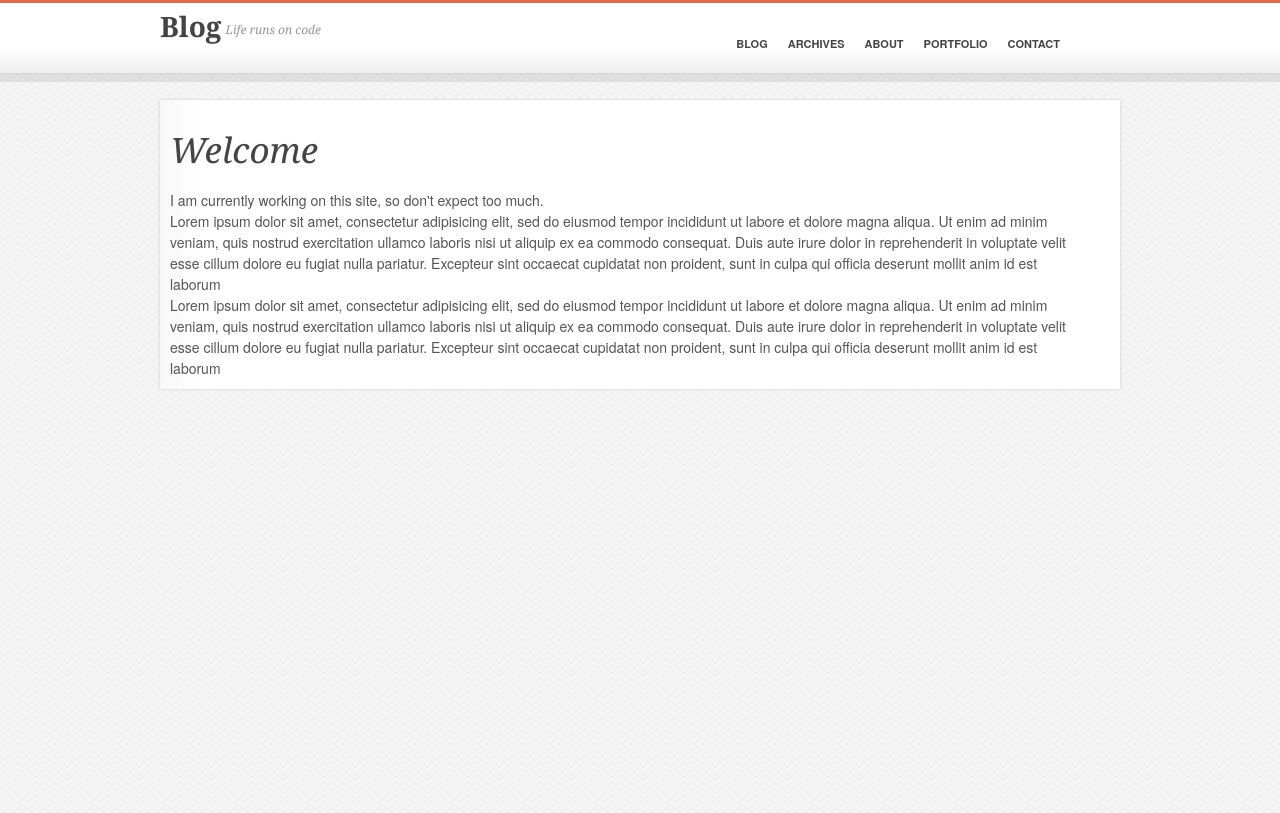
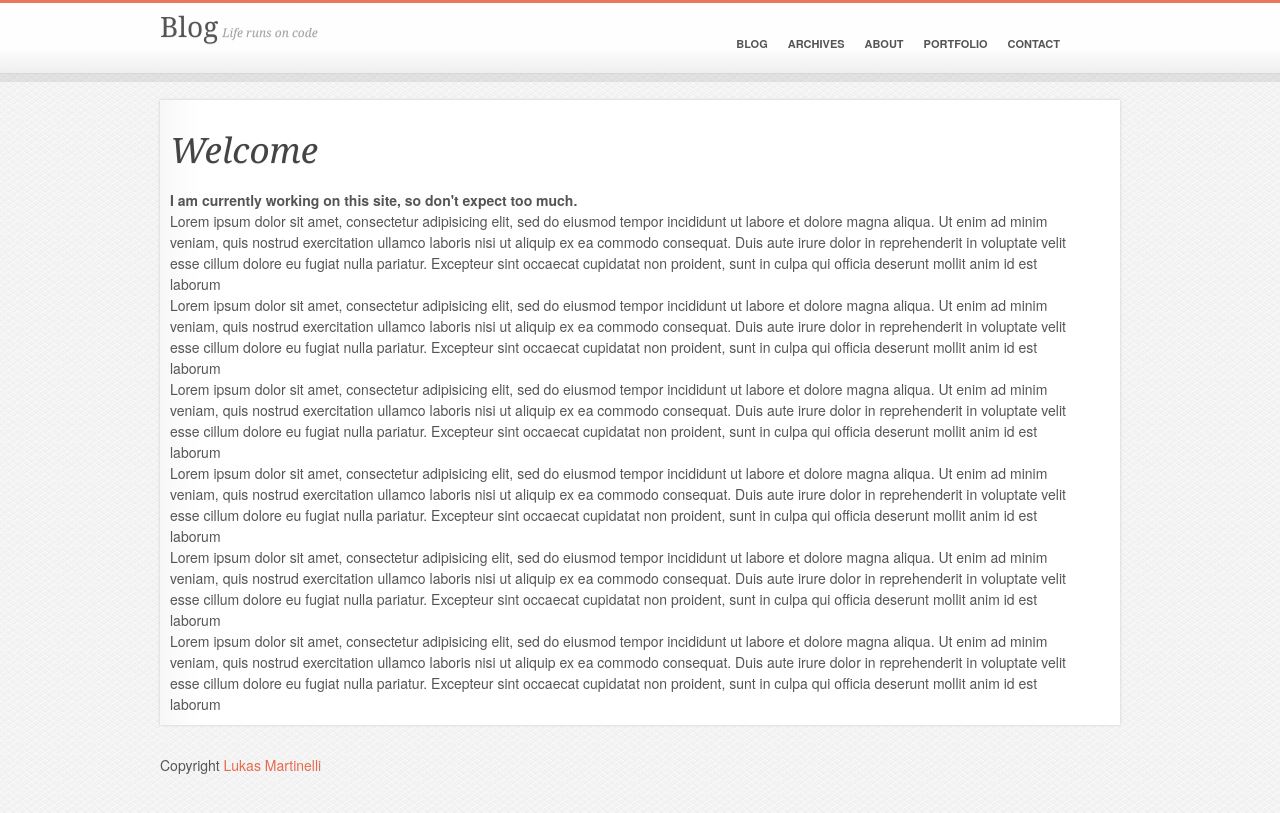
Before and after one commit to lukasmartinelli/lukasmartinelli.github.io, a Jekyll site: the page built from index.html, in a window 1280 px wide. Shown: the top 813 px of the page. Built offline with Jekyll 4.4.1, drawn with Linux system fonts in a browser that asks for light colours; Markdown is read by kramdown in place of the engine named in the settings.

Commit message:
Optimized css and html structure to be cleanr.

```diff
--- a/_layouts/default.html
+++ b/_layouts/default.html
@@ -20,8 +20,8 @@
                 <h1>Blog</h1>
                 <h2>Life runs on code</h2>
               </div>
-              <nav>
-                <ul class="nav-primary">
+              <nav class="nav-primary">
+                <ul>
                   <li><a href="#">Blog</a></li>
                   <li><a href="#">Archives</a></li>
                   <li><a href="#">About</a></li>
@@ -33,7 +33,7 @@
 
           </header>
         </div>
-        <div id="container">
+        <div id="main">
           <section id="content">
             <div class="container">
               {{ content }}
@@ -41,5 +41,10 @@
           </section>
           <aside></aside>
         </div>
+        <footer>
+          <div class="container">
+            <p>Copyright <a href="lukasmartinelli.ch">Lukas Martinelli</a></p>
+          </div>
+        </footer>
     </body>
 </html>
--- a/css/main.css
+++ b/css/main.css
@@ -18,8 +18,9 @@
 
 h1, h2, h3, h4, h5, h6 {
 	font-family: "Georgia", "Times New Roman", Helvetica, Arial, sans-serif;
+	font-weight: normal;
+	font-style: normal;
 	color: #444;
-	font-style: normal;
 	text-shadow: 0 1px 0 #eee;
 }
 
@@ -27,8 +28,16 @@
 	font-size: 35px;
 	line-height: 40px;
 	font-style: italic;
-	font-weight: normal;
 	margin-bottom: 20px;
+}
+
+a {
+	color: #e86a4d;
+	text-decoration: none;
+}
+
+a:hover {
+	text-decoration: underline;
 }
 
 /*****************************************************************************/
@@ -41,7 +50,8 @@
 	left: 0px;
 	width: 100%;
 	border-bottom: 8px solid rgba(40,40,40, .1);
-	/*opacity: 0.9;*/
+	opacity: 0.9;
+	z-index: 50;
 }
 
 	#top header {
@@ -50,8 +60,12 @@
 		background: -webkit-linear-gradient(top, #fff 0%,#fff 65%,#eee 100%);
 	}
 
-section {
+#main {
 	padding-top: 100px;
+}
+
+footer {
+	padding: 30px 0;
 }
 
 /*****************************************************************************/
@@ -64,8 +78,6 @@
 	position: relative;
 	width: 960px;
 	margin: 0 auto;
-	padding: 0;
-	display: block;
 }
 
 .container:after {
@@ -79,46 +91,40 @@
 /*Branding*/
 
 div.branding {
-	padding-top: 10px;
 	float: left;
 	width: 460px;
+	padding-top: 10px;
 }
 
 .branding h1, .branding h2 {
 	display: inline-block;
 }
 
-.branding h1 {
-
-}
-
 .branding h2 {
 	font-size: 12px;
-	position: relative;
 	bottom: 3px;
-	font-style: italic;
 	color: #999;
 }
 
 /* Primary nav */
 
-nav {
+nav.nav-primary {
 	width: 460px;
 	float: left;
 }
 
-ul.nav-primary {
+.nav-primary ul {
 	margin: 30px 0 0 0;
 	float: right;
 }
 
-	ul.nav-primary li {
+	.nav-primary li {
 		float: left;
 		line-height: 18px;
 		list-style: none;
 	}
 
-	ul.nav-primary a {
+	.nav-primary a {
 		font-size: 11px;
 		padding: 0 20px 10px 0;
 		font-weight: bold;
@@ -127,6 +133,8 @@
 		color: #444;
 	}
 
+/* Articles */
+
 article {
 	background: -webkit-linear-gradient(left, #f7f7f7 0%,#ffffff 4%,#ffffff 100%);
 	box-shadow: 0px 0px 3px 0px #ccc;
--- a/index.html
+++ b/index.html
@@ -5,7 +5,7 @@
 
 <article>
 <h2>Welcome</h2>
-  <p>I am currently working on this site, so don't expect too much.<p>
+  <p><b>I am currently working on this site, so don't expect too much.</b><p>
   <!--
   <ul class="posts">
     {% for post in site.posts %}
@@ -14,5 +14,7 @@
   </ul>-->
   <p>Lorem ipsum dolor sit amet, consectetur adipisicing elit, sed do eiusmod tempor incididunt ut labore et dolore magna aliqua. Ut enim ad minim veniam, quis nostrud exercitation ullamco laboris nisi ut aliquip ex ea commodo consequat. Duis aute irure dolor in reprehenderit in voluptate velit esse cillum dolore eu fugiat nulla pariatur. Excepteur sint occaecat cupidatat non proident, sunt in culpa qui officia deserunt mollit anim id est laborum</p>
   <p>Lorem ipsum dolor sit amet, consectetur adipisicing elit, sed do eiusmod tempor incididunt ut labore et dolore magna aliqua. Ut enim ad minim veniam, quis nostrud exercitation ullamco laboris nisi ut aliquip ex ea commodo consequat. Duis aute irure dolor in reprehenderit in voluptate velit esse cillum dolore eu fugiat nulla pariatur. Excepteur sint occaecat cupidatat non proident, sunt in culpa qui officia deserunt mollit anim id est laborum</p>
-
+    <p>Lorem ipsum dolor sit amet, consectetur adipisicing elit, sed do eiusmod tempor incididunt ut labore et dolore magna aliqua. Ut enim ad minim veniam, quis nostrud exercitation ullamco laboris nisi ut aliquip ex ea commodo consequat. Duis aute irure dolor in reprehenderit in voluptate velit esse cillum dolore eu fugiat nulla pariatur. Excepteur sint occaecat cupidatat non proident, sunt in culpa qui officia deserunt mollit anim id est laborum</p>
+  <p>Lorem ipsum dolor sit amet, consectetur adipisicing elit, sed do eiusmod tempor incididunt ut labore et dolore magna aliqua. Ut enim ad minim veniam, quis nostrud exercitation ullamco laboris nisi ut aliquip ex ea commodo consequat. Duis aute irure dolor in reprehenderit in voluptate velit esse cillum dolore eu fugiat nulla pariatur. Excepteur sint occaecat cupidatat non proident, sunt in culpa qui officia deserunt mollit anim id est laborum</p>  <p>Lorem ipsum dolor sit amet, consectetur adipisicing elit, sed do eiusmod tempor incididunt ut labore et dolore magna aliqua. Ut enim ad minim veniam, quis nostrud exercitation ullamco laboris nisi ut aliquip ex ea commodo consequat. Duis aute irure dolor in reprehenderit in voluptate velit esse cillum dolore eu fugiat nulla pariatur. Excepteur sint occaecat cupidatat non proident, sunt in culpa qui officia deserunt mollit anim id est laborum</p>
+  <p>Lorem ipsum dolor sit amet, consectetur adipisicing elit, sed do eiusmod tempor incididunt ut labore et dolore magna aliqua. Ut enim ad minim veniam, quis nostrud exercitation ullamco laboris nisi ut aliquip ex ea commodo consequat. Duis aute irure dolor in reprehenderit in voluptate velit esse cillum dolore eu fugiat nulla pariatur. Excepteur sint occaecat cupidatat non proident, sunt in culpa qui officia deserunt mollit anim id est laborum</p>
 </div>
```
